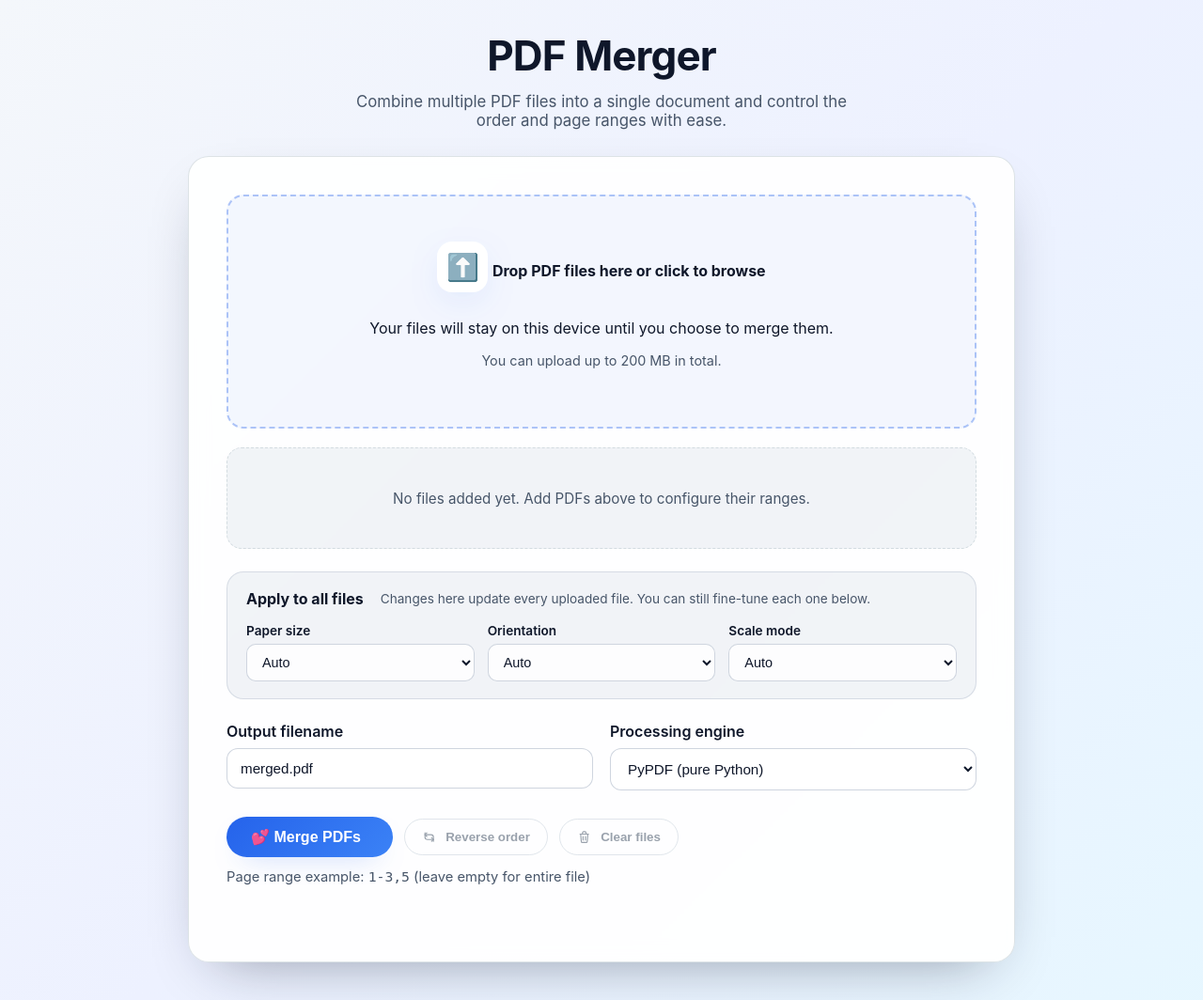
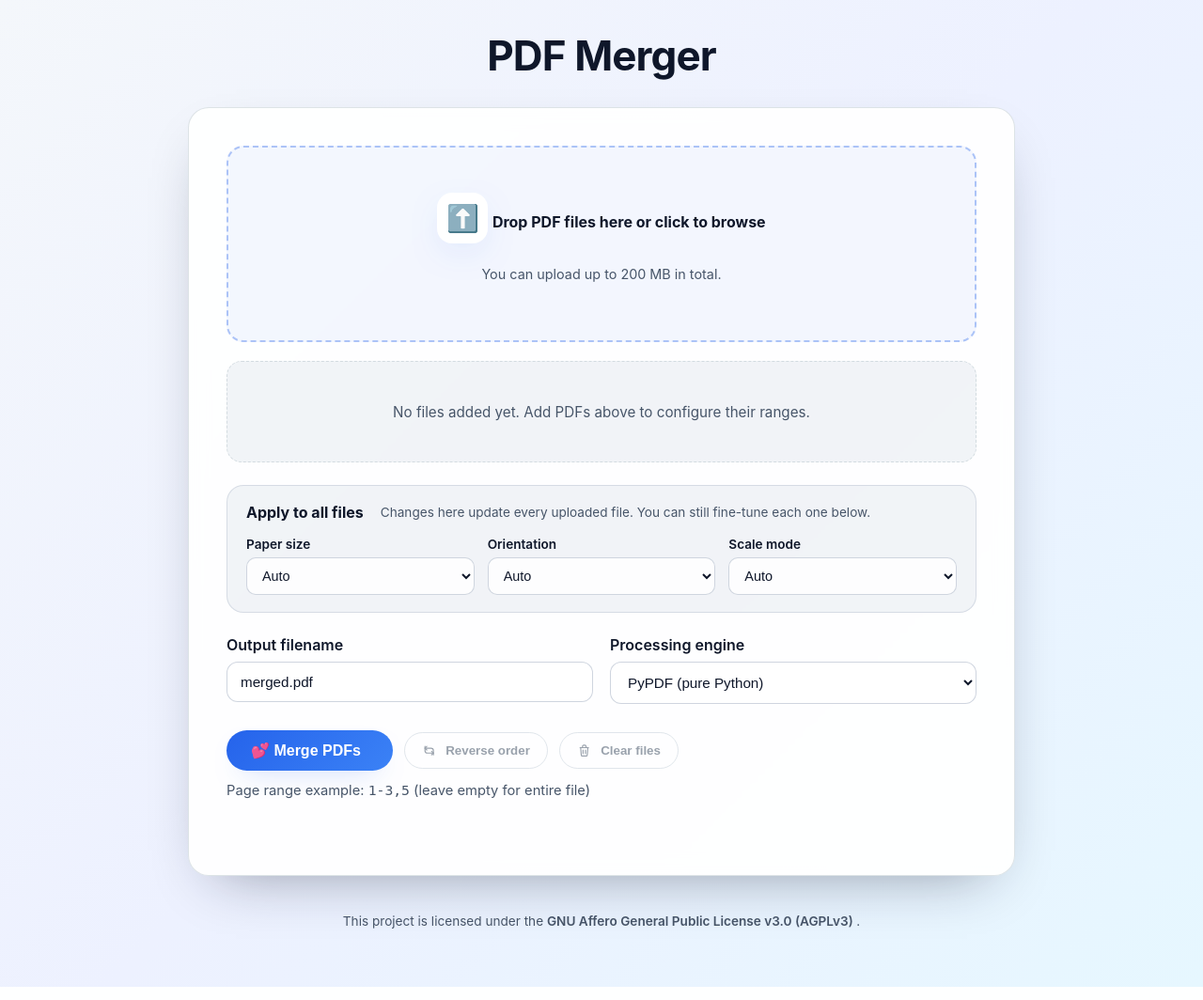
Before and after one commit to Mugen-Houyou/fastapi-pdf-merger, a FastAPI app: page / in a window 1280 px wide. Shown: the top 1064 px of the page at 94% size. Run offline with FastAPI, Linux system fonts and the light colour scheme; some web fonts are replaced.

Commit message:
Style: Removed unnecessary description

```diff
--- a/app/templates/index.html
+++ b/app/templates/index.html
@@ -6,7 +6,6 @@
 {% block body %}
 <header class="hero">
   <h1>{{ t.hero_title }}</h1>
-  <p>{{ t.hero_description }}</p>
 </header>
 
 <section class="card">
@@ -15,7 +14,6 @@
     <div class="dropzone-inner">
       <div class="drop-icon">⬆️</div>
       <strong>{{ t.drop_instruction }}</strong>
-      <p>{{ t.drop_detail }}</p>
       <p class="upload-limit">{{ t.upload_limit_note.format(limit=limits.total_upload_mb) }}</p>
     </div>
   </label>
--- a/app/utils/i18n.py
+++ b/app/utils/i18n.py
@@ -113,9 +113,7 @@ TRANSLATIONS: Dict[str, Dict[str, Any]] = {
         "template": {
             "page_title": "PDF 병합기",
             "hero_title": "PDF 병합기",
-            "hero_description": "여러 PDF 파일을 자유롭게 커스터마이즈하여 하나의 문서로 합치세요.",
             "drop_instruction": "PDF 파일을 DRAG & DROP 또는 클릭하여 업로드하세요.",
-            "drop_detail": "파일은 병합을 선택할 때까지 이 기기에만 머무릅니다.",
             "upload_limit_note": "총 {limit}MB까지 업로드할 수 있습니다.",
             "empty_state": "아직 추가된 파일이 없습니다. 위에서 PDF를 추가하세요.",
             "output_label": "출력 파일 이름",
```
